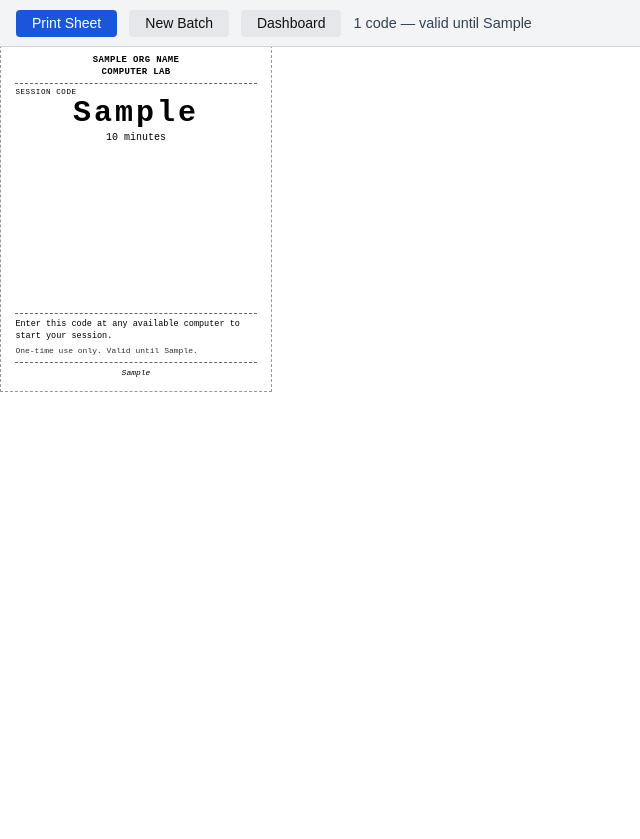
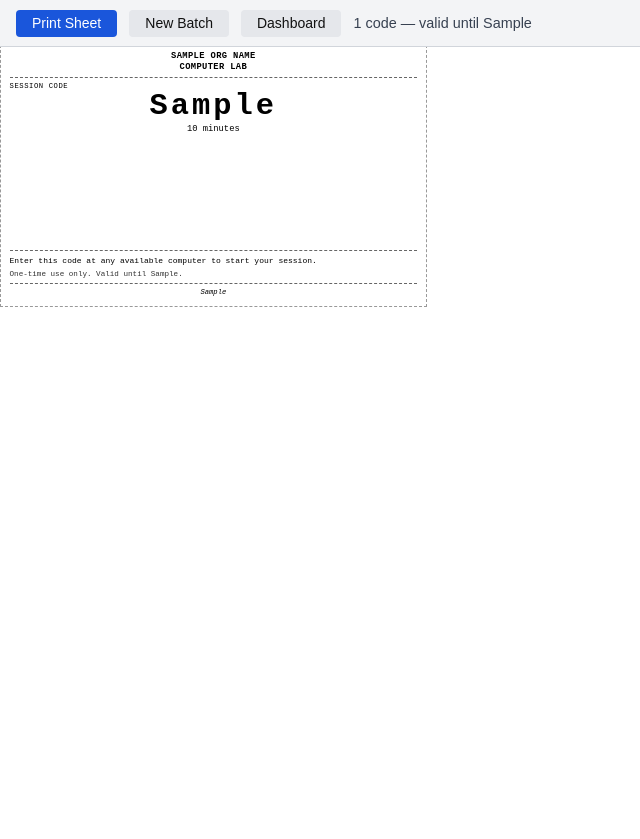
Before and after one commit to sixesandsevens/GraceLab, a Flask app: template server/templates/batch_print.html in a window 1280 px wide. Shown: the top 839 px of the page, without its empty margins (0-640 px from the left). After the commit the page ends 307 px from the top, so only its background shows below. Run offline with Flask 3, Linux system fonts and the light colour scheme; the template is opened without the code that fills it: most values are stand-ins (such as "Sample title", 1, 10 or a date in 2020); parts of the project's set-up code (start-up, migrations or seed data) failed here and were passed over.

Commit message:
printing

```diff
--- a/server/templates/batch_print.html
+++ b/server/templates/batch_print.html
@@ -60,30 +60,29 @@
     }
 
     /* ── Card grid ────────────────────────────────────────────────────
-       8.5in wide  = 3 × 2.8333in
-       11in tall   = 3 × 3.6667in
-       Both dimensions explicit so the browser has no ambiguity.
-       overflow:hidden on cards ensures nothing bleeds into the next row.
+       Size relative to the actual printed page area, not absolute inches.
+       100% width / 3 columns, 33.333vh height per row × 3 = 100vh.
+       This survives whatever margin the browser/printer imposes because
+       we're filling the available area, not demanding a fixed inch size.
     ── */
+    @media print {
+      html, body { width: 100%; height: 100%; }
+    }
+
     .card-grid {
       display: grid;
-      grid-template-columns: repeat(3, 2.8333in);
-      grid-template-rows: repeat(3, 3.6667in);
-      width: 8.5in;
-      height: 11in;
+      grid-template-columns: repeat(3, 33.333%);
+      grid-template-rows: repeat(3, 33.333vh);
+      width: 100%;
+      height: 100vh;
       overflow: hidden;
-    }
-
-    .card-grid + .card-grid {
-      page-break-before: always;
-      break-before: page;
+      page-break-after: always;
+      break-after: page;
     }
 
     .card {
-      width: 2.8333in;
-      height: 3.6667in;
       border: 1px dashed #999;
-      padding: 0.15in 0.15in;
+      padding: 1.2vh 2%;
       display: flex;
       flex-direction: column;
       justify-content: space-between;
@@ -92,7 +91,7 @@
 
     /* ── Card content ─────────────────────────────────────────────── */
     .card-org {
-      font-size: 9px;
+      font-size: 1.1vh;
       font-weight: bold;
       text-align: center;
       text-transform: uppercase;
@@ -103,18 +102,18 @@
     .card-divider {
       border: none;
       border-top: 1px dashed #666;
-      margin: 0.05in 0;
+      margin: 0.5vh 0;
     }
 
     .card-label {
-      font-size: 7.5px;
+      font-size: 0.9vh;
       text-transform: uppercase;
       letter-spacing: 0.08em;
-      margin-bottom: 0.02in;
+      margin-bottom: 0.2vh;
     }
 
     .card-code {
-      font-size: 30px;
+      font-size: 3.8vh;
       font-weight: bold;
       text-align: center;
       letter-spacing: 0.1em;
@@ -122,25 +121,25 @@
     }
 
     .card-duration {
-      font-size: 10px;
+      font-size: 1.1vh;
       text-align: center;
-      margin-top: 0.04in;
+      margin-top: 0.3vh;
     }
 
     .card-instruction {
-      font-size: 8.5px;
+      font-size: 1vh;
       line-height: 1.4;
     }
 
     .card-meta {
-      font-size: 8px;
+      font-size: 0.95vh;
       line-height: 1.35;
       color: #333;
-      margin-top: 0.04in;
+      margin-top: 0.3vh;
     }
 
     .card-footer {
-      font-size: 8px;
+      font-size: 0.9vh;
       font-style: italic;
       text-align: center;
     }
```
